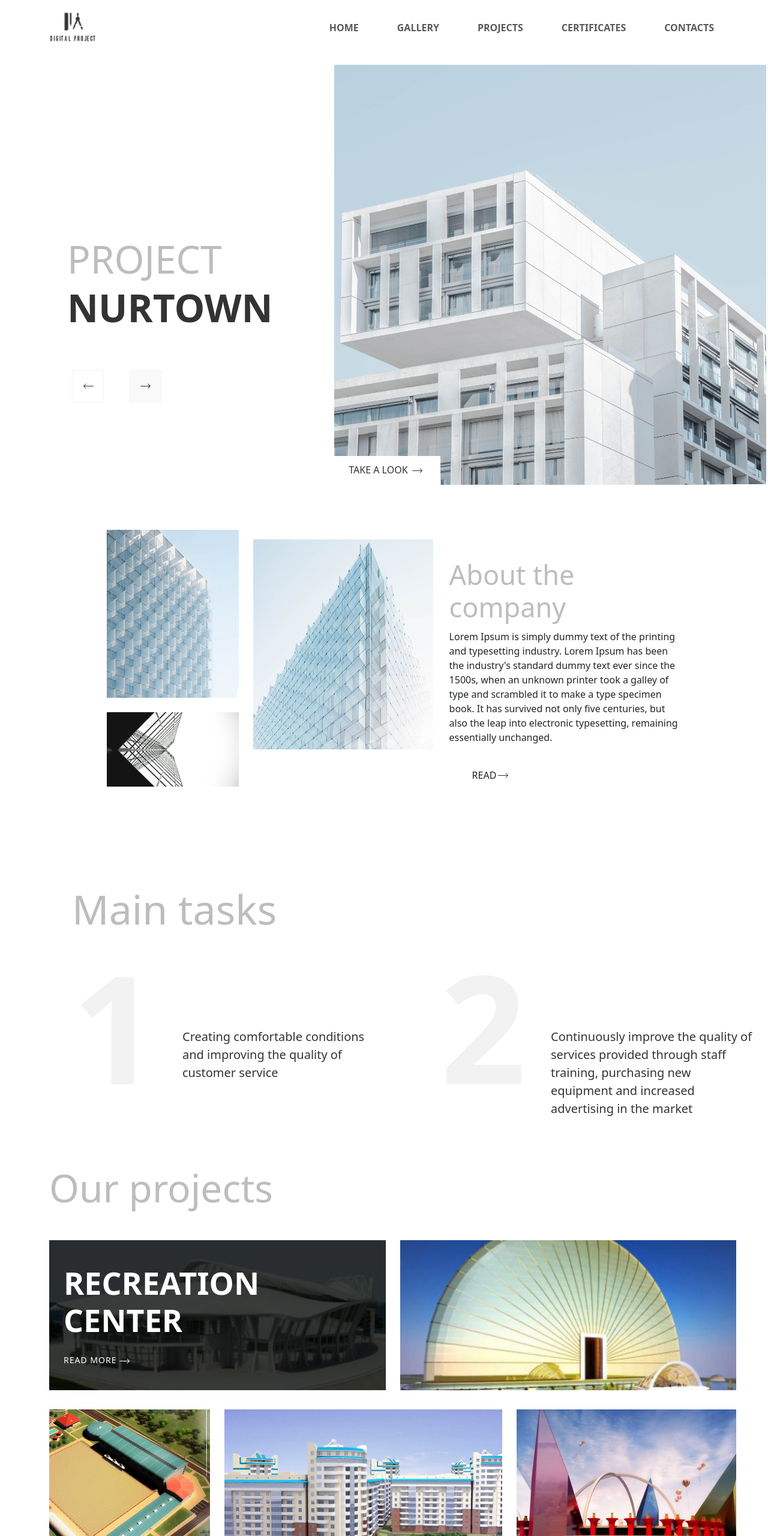
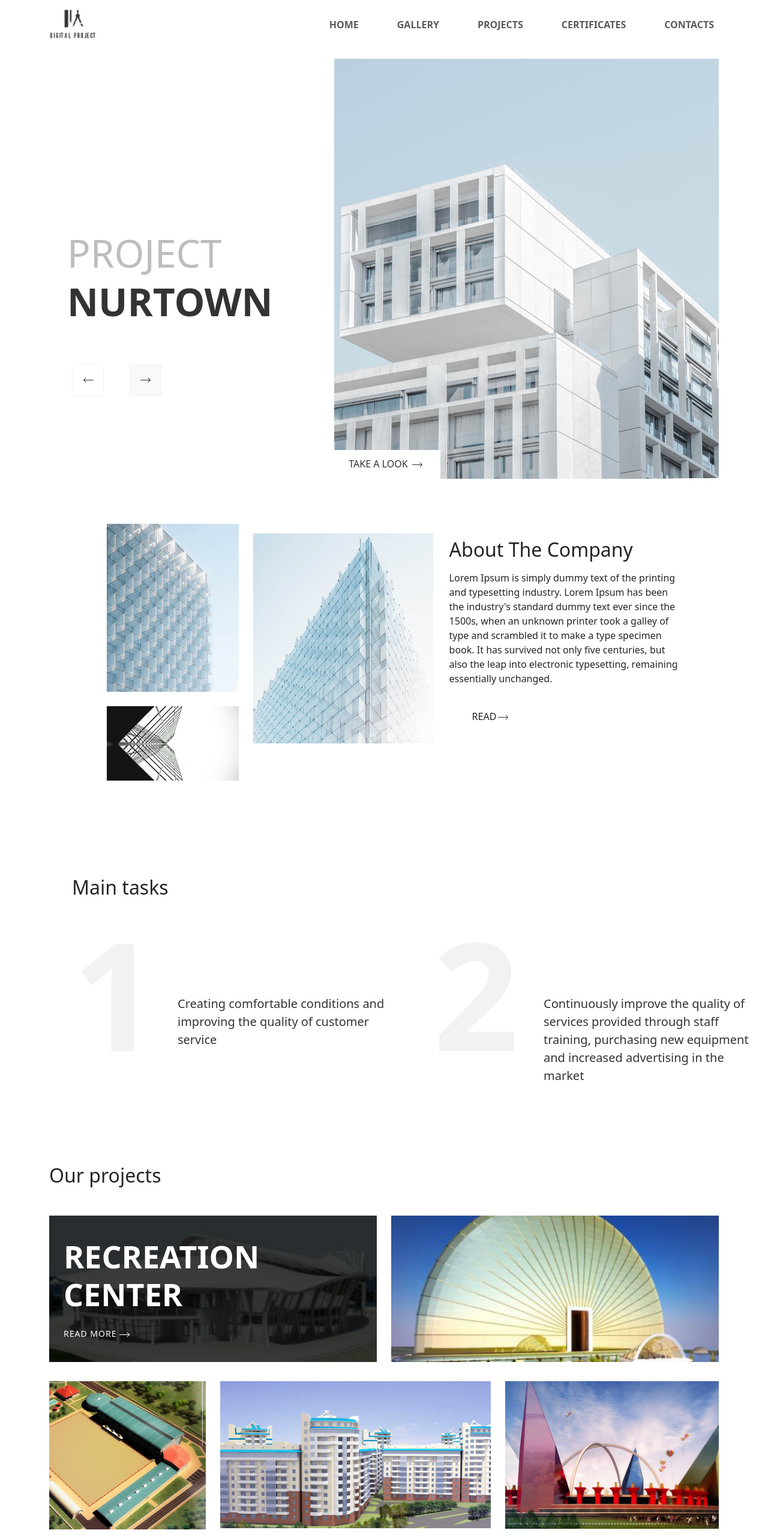
Before and after one commit to Chitrangda12/Architects_wesbite-UI, a plain HTML site: page index.html in a window 1280 px wide. Shown: the top 2560 px of the page at 60% size. Drawn offline with nearby package versions, Linux system fonts and the light colour scheme.

Commit message:
Update index.html

```diff
--- a/index.html
+++ b/index.html
@@ -17,33 +17,33 @@
 <body>
     <nav class="navbar navbar-expand-lg bg-white py-3">
         <div class="container">
-            <a class="navbar-brand fw-bold" href="#">
-                <img src="images/project_logo.png" alt="logo" height="50" class="fw-bold">
-            </a>
-            <div class="collapse navbar-collapse justify-content-end">
-                <ul class="navbar-nav flex-row gap-5">
-                    <li class="nav-item"><a class="nav-link text-uppercase fw-semibold" href="index.html">home</a></li>
-                    <li class="nav-item"><a class="nav-link text-uppercase fw-semibold" href="gallery.html">gallery</a>
-                    </li>
-                    <li class="nav-item"><a class="nav-link text-uppercase fw-semibold" href="project.html">projects</a>
-                    </li>
-                    <li class="nav-item"><a class="nav-link text-uppercase fw-semibold"
-                            href="certificates.html">certificates</a></li>
-                    <li class="nav-item"><a class="nav-link text-uppercase fw-semibold"
-                            href="contacts.html">contacts</a></li>
+            <img src="images/project_logo.png" alt="logo" height="50" class="fw-bold">
+            <button class="navbar-toggler" type="button" data-bs-toggle="collapse" data-bs-target="#navbarNav"
+                aria-controls="navbarNav" aria-expanded="false" aria-label="Toggle navigation">
+                <span class="navbar-toggler-icon"></span>
+            </button>
+            <div class="collapse navbar-collapse justify-content-end" id="navbarNav">
+                <ul class="navbar-nav gap-lg-5 gap-3 text-center text-uppercase fw-semibold">
+                    <li class="nav-item"><a class="nav-link" href="index.html">home</a></li>
+                    <li class="nav-item"><a class="nav-link" href="gallery.html">gallery</a></li>
+                    <li class="nav-item"><a class="nav-link" href="project.html">projects</a></li>
+                    <li class="nav-item"><a class="nav-link" href="certificates.html">certificates</a></li>
+                    <li class="nav-item"><a class="nav-link" href="contacts.html">contacts</a></li>
                 </ul>
             </div>
         </div>
     </nav>
+
     <section class="project_section py-3">
         <div class="container">
             <div class="row align-items-center">
                 <div class="col-md-5 text">
                     <div class="heading_portion">
-                        <h4>PROJECT</h4>
+                        <h2>PROJECT</h2>
                         <h1 class="fw-bold">NURTOWN</h1>
                     </div>
-                    <div class="carousel_buttons project_carousel d-flex justify-content-start align-items-start mt-5 gap-3">
+                    <div
+                        class="carousel_buttons project_carousel d-flex justify-content-start align-items-start mt-5 gap-3">
                         <button class="btn" type="button" data-bs-target="#certificatesCarousel"
                             data-bs-slide="prev"><span><img src="images/left_arrow.png"></span>
                         </button>
@@ -53,13 +53,14 @@
                     </div>
                 </div>
                 <div class="col-md-7 text-center">
-                    <img src="images/home1.jpg" alt="home" class="home">
+                    <img src="images/home1.jpg" alt="home" class="home img-fluid">
                     <a href="#" class="btn ms-3 look_btn bg-white">TAKE A LOOK <span><img
                                 src="images/right_arrow.png"></span></a>
                 </div>
             </div>
         </div>
     </section>
+
     <section class="about_company py-3">
         <div class="container about">
             <div class="row">
@@ -70,8 +71,8 @@
                 <div class="col-md-4">
                     <img src="images/img2.jpg" alt="img" height="100%" class="img-fluid mt-3 img3">
                 </div>
-                <div class="col-md-5 mt-5">
-                    <h2 class="about_title">About the company</h2>
+                <div class="col-md-5 mt-4">
+                    <h2 class="mb-3">About The Company</h2>
                     <p>Lorem Ipsum is simply dummy text of the printing and typesetting industry. Lorem Ipsum has been
                         the industry's standard dummy text ever since the 1500s, when an unknown printer took a galley
                         of type and scrambled it to make a type specimen book. It has survived not only five centuries,
@@ -81,11 +82,12 @@
             </div>
         </div>
     </section>
-    <section class="main_task py-4">
+
+    <section class="main_task py-3">
         <div class="container">
-            <h2 class="section_title mb-3">Main tasks</h2>
-            <div class="row gx-5">
-                <div class="col-md-6 d-flex align-items-start gap-3 mt-3 first_task">
+            <h2 class="mb-3">Main tasks</h2>
+            <div class="row">
+                <div class="col-md-6 d-flex align-items-start gap-2 mt-3 first_task">
                     <h1 class="main_task_heading">1</h1>
                     <p class="objective_text">Creating comfortable conditions and improving the quality of customer
                         service</p>
@@ -98,10 +100,11 @@
             </div>
         </div>
     </section>
+
     <section class="projects py-3">
         <div class="container">
-            <h2 class="heading_project mt-4 mb-5">Our projects</h2>
-            <div class="row gx-4 gy-4 first_row">
+            <h2 class="mt-5 mb-5">Our projects</h2>
+            <div class="row gx-4 gy-4">
                 <div class="col-md-6">
                     <div class="project_card position-relative">
                         <img src="images/project1.png" class="img-fluid" alt="project1">
@@ -116,7 +119,7 @@
                     <img src="images/project2.png" class="img-fluid" alt="project2">
                 </div>
             </div>
-            <div class="row gx-4 gy-4 mt-2 second_row">
+            <div class="row gx-4 gy-4 mt-2">
                 <div class="col-md-3">
                     <img src="images/project3.png" class="img-fluid w-100" alt="project3">
                 </div>
@@ -130,6 +133,7 @@
                 </div>
             </div>
     </section>
+
     <section class="contact_section py-4 mt-5">
         <div class="container">
             <h2 class="contact_heading mb-3">Contact Us</h2>
@@ -164,19 +168,20 @@
                     </form>
                 </div>
                 <div class="col-md-6">
-                    <img src="images/contact.jpg" alt="img" class="img-fluid">
+                    <img src="images/contact.jpg" alt="img" class="img-fluid man_img">
                 </div>
             </div>
         </div>
     </section>
+
     <footer class="footer_section pt-5 pb-3 mt-5">
         <div class="container">
             <div class="row">
                 <div class="col-md-3 mb-4">
                     <img src="images/project_logoW.png" alt="logo" height="50" class="fw-bold">
                 </div>
-                <div class="col-md-3 mb-4">
-                    <h6 class="fw-bold">Information</h6>
+                <div class="col-md-3 mb-4 text-white ">
+                    <h5 class="fw-bold">Information</h5>
                     <ul class="list-unstyled mt-3">
                         <li><a href="index.html" class="footer_link">Home</a></li>
                         <li class="mt-3"><a href="gallery.html" class="footer_link">Gallery</a></li>
@@ -186,7 +191,7 @@
                     </ul>
                 </div>
                 <div class="col-md-3 mb-4 text-white ">
-                    <h6 class="fw-bold">Contacts</h6>
+                    <h5 class="fw-bold">Contacts</h5>
                     <ul class="list-unstyled mt-3">
                         <li>
                             <a href="#" class="location_icon"><i class="bi bi-geo-alt-fill me-2"></i>100000, Republic of
@@ -200,9 +205,9 @@
                         </li>
                     </ul>
                 </div>
-                <div class="col-md-3 mt-1">
-                    <h6 class="fw-bold ms-4">Social media</h6>
-                    <div class="d-flex gap-3 mt-3 ms-4">
+                <div class="col-md-3 mt-1 text-white ">
+                    <h5 class="fw-bold ms-4">Social media</h5>
+                    <div class="d-flex gap-3 mt-3 ms-5">
                         <a href="#" class="footer_icon"><i class="bi bi-facebook"></i></a>
                         <a href="#" class="footer_icon"><i class="bi bi-twitter"></i></a>
                         <a href="#" class="footer_icon"><i class="bi bi-linkedin"></i></a>
@@ -217,6 +222,8 @@
             </div>
         </div>
     </footer>
+
+    <script src="https://cdn.jsdelivr.net/npm/bootstrap@5.3.7/dist/js/bootstrap.bundle.min.js"></script>
 </body>
 
 </html>
```
